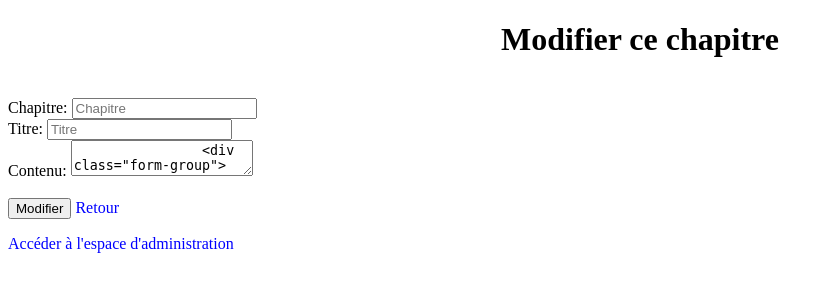
After one commit to Seiryuu26/unbilletpourlalaska, a PHP site: template view/backend/updatePostView.php in a window 1280 px wide. The commit adds this page. Shown: the top 300 px of the page, without its empty margins (0-834 px from the left). Run offline with PHP 8.4, Linux system fonts and the light colour scheme; the template is opened without the code that fills it, so the values that code supplies are empty.

Commit message:
telechargement fichier view scinde en front et back
download all the frontend and backend files ( 9documents for frontend part and 4 documents for backend part)

```diff
--- /dev/null
+++ b/view/backend/updatePostView.php
@@ -0,0 +1,37 @@
+<?php $this->title = 'Editer le chapitre' ?>
+    <div class="container admin add">
+        <div class="row ">
+            <h1><strong>Modifier ce chapitre </strong></h1>
+            <br>
+            <form class="form" role="form" action="index.php?action=modifPost&amp;id=
+<?= $post['id']?>" method="post" enctype="multipart/form-data">
+                <div class="form-group">
+                    <label for="name">Chapitre:</label>
+                    <input type="text" class="form-control" id="name" name="chapter" placeholder="Chapitre" value="<?= htmlspecialchars($post['chapter']) ?>"> <span class="help-inline"></span> </div>
+                <div class="form-group">
+                    <label for="description">Titre:</label>
+                    <input type="text" class="form-control" id="title" name="title" placeholder="Titre" value="<?= htmlspecialchars($post['title']) ?>"> <span class="help-inline"></span> </div>
+                <div class="form-group">
+                    <label for="description">Contenu:</label>
+                    <textarea type="textarea" class="form-control" id="content" name="content" value="
+
+        ">
+                <div class="form-group">
+                    <label for="name">Commentaires signalés:</label>
+                    <input type="text" class="form-control" id="name" name="chapter" placeholder="Chapitre" value="<?= htmlspecialchars($post['chapter']) ?>"> <span class="help-inline"></span> </div>
+                <div class="form-group">
+                    <label for="description">Effacer:</label>
+                    <input type="text" class="form-control" id="title" name="title" placeholder="Titre" value="<?= htmlspecialchars($post['title']) ?>"> <span class="help-inline"></span> </div>
+                <div class="form-group">
+                    <label for="description">Modérer:</label>
+                    <textarea type="textarea" class="form-control" id="content" name="content" value="
+
+        ">
+                        <?= nl2br(htmlspecialchars($post['content']))?>
+                    </textarea> <span class="help-inline"></span> </div>
+                <br>
+                <div class="form-actions">
+                    <button type="submit" class="btn btn-success"><span class="glyphicon glyphicon-pencil"></span> Modifier</button> <a class="btn btn-primary" href="index.php?action=board"><span class="glyphicon glyphicon-arrow-left"> Retour</span></a> </div>
+            </form>
+        </div>
+    </div>
--- a/view/frontend/connectView.php
+++ b/view/frontend/connectView.php
@@ -1,6 +1,4 @@
-<?php
-session_start();?>
-    <div id="espace d'administration" class="span3 well well-large offset4">
+ <div id="espace d'administration" class="span3 well well-large offset4">
         <div class="centreConnect">
             <h4>Connexion</h4>
             <br>
--- a/view/frontend/interface.php
+++ b/view/frontend/interface.php
@@ -11,6 +11,7 @@
                             <th>Chapitres</th>
                             <th>Titre</th>
                             <th>Actions</th>
+
                         </tr>
                     </thead>
                     <tbody>
@@ -22,7 +23,7 @@
                                 <td>
                                     <?= htmlspecialchars($data['titre'])?>
                                 </td>
-                                <td width=50%> <a class="btn btn-info" href="index.php?action=commentsView&id=<?= $data['id']?>"><span class="glyphicon glyphicon-pencil"></span> Commentaires</a> <a class="btn btn-primary" href="index.php?action=editPost&id=<?= $data['id']?>"><span class="glyphicon glyphicon-pencil"></span> Modifier</a> <a class="btn btn-danger" href="index.php?action=cleanPost&id=<?= $data['id']?>"><span class="glyphicon glyphicon-remove"></span> Suprimer</a> </td>
+                                <td width=50%> <a class="btn btn-info" href="index.php?action=commentsView&id=<?= $data['id']?>"><span class="glyphicon glyphicon-pencil"></span> Commentaires</a> <a class="btn btn-primary" href="index.php?action=editPost&id=<?= $data['id']?>"><span class="glyphicon glyphicon-pencil"></span> Modifier</a> <a class="btn btn-danger" href="index.php?action=cleanPost&id=<?= $data['id']?>"><span class="glyphicon glyphicon-remove"></span> Supprimer</a> </td>
                             </tr>
                             <?php } ?>
                     </tbody>
--- a/view/frontend/listpostView.php
+++ b/view/frontend/listpostView.php
@@ -1,7 +1,7 @@
 <?php $title = 'Mon blog'; ?>
 
 <?php ob_start(); ?>
-<h1>Mon super blog !</h1>
+<h1>Un billet pour l'alaska !</h1>
 <p>Derniers billets du blog :</p>
 
 <?php
@@ -18,6 +18,7 @@ while ($data = $posts->fetch())
             <?= nl2br(htmlspecialchars($data['contenu'])) ?>
             <br />
             <em><a href="index.php?action=post&amp;id=<?= $data['id'] ?>">Commentaires</a></em>
+
         </p>
     </div>
 <?php
--- a/view/frontend/template.php
+++ b/view/frontend/template.php
@@ -8,6 +8,17 @@
 
     <body>
         <?= $content ?>
-    <p><a href="/p3/?action=login">login</a></p>
+        <?php
+        if (!empty($_SESSION['pseudo']) && !empty($_SESSION['id']))
+
+       {
+       echo '<p><a href="/p3/?action=logout">Déconnexion</a></p>';
+        }
+        else
+        {
+        echo '<p><a href="/p3/?action=login">Accéder à l\'espace d\'administration</a></p>';
+        }
+
+        ?>
     </body>
 </html>
```
Also changed, not shown: view/backend/addPostView.php (added, +48 -0 lines), view/backend/changePostView.php (added, +23 -0 lines), view/backend/deletePostView.php (added, +16 -0 lines), view/frontend/commentModerateView.php (+29 -2 lines).
